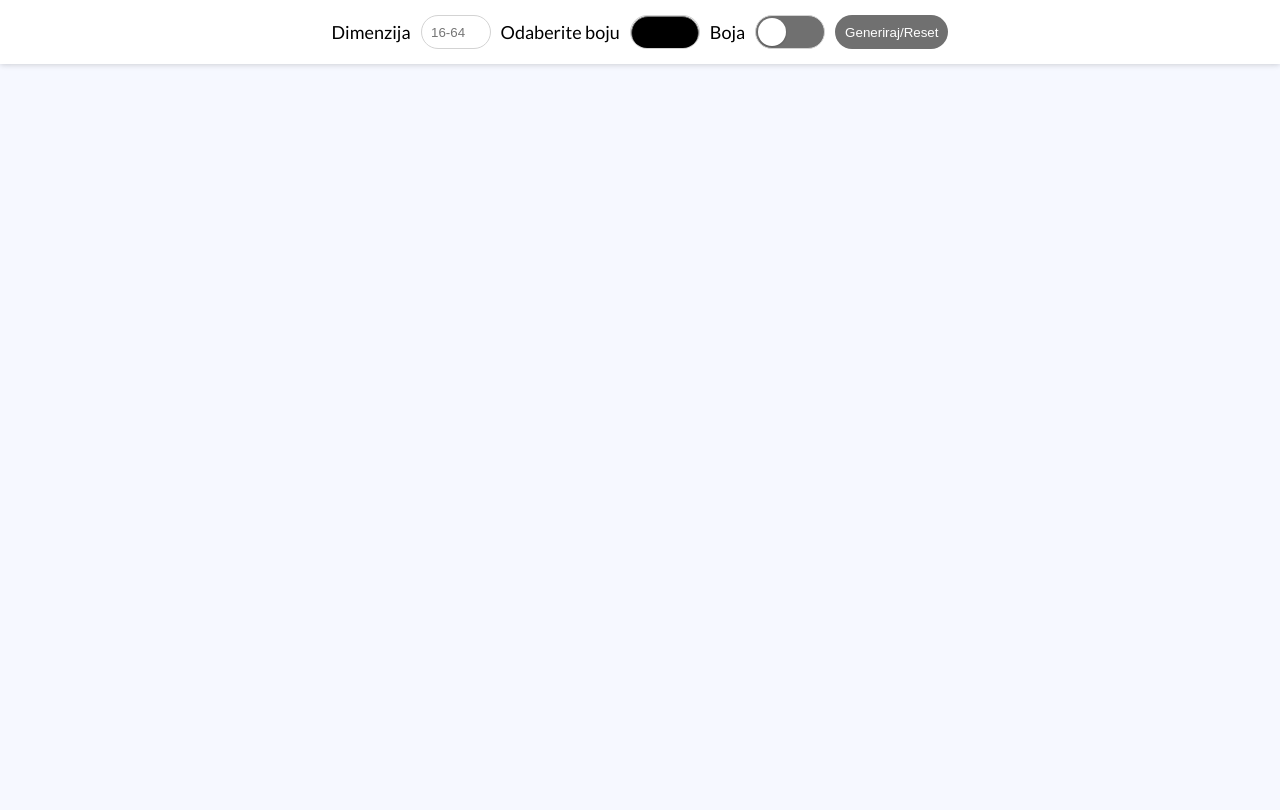
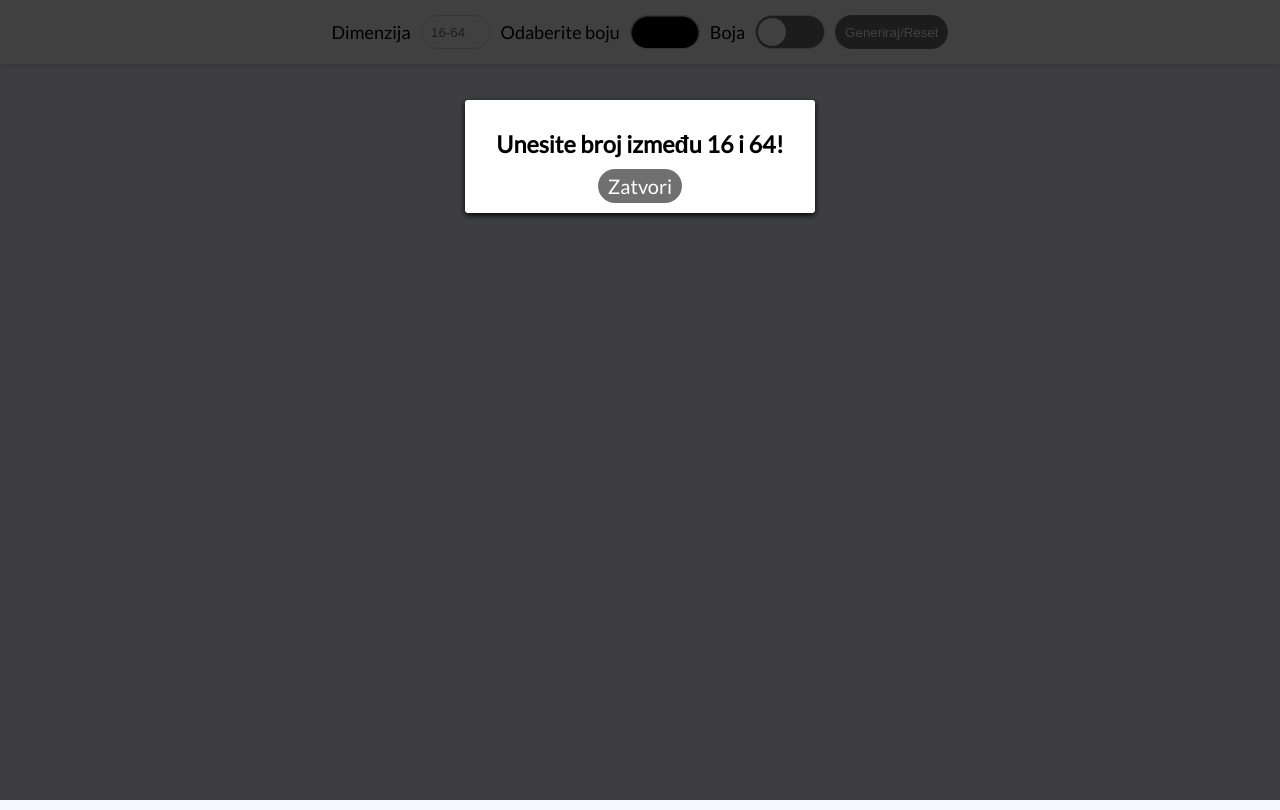
Before and after one commit to aajovan/grid, a website: page index.html in a window 1280 px wide. Both pictures are taken after a click on the button "Generiraj/Reset". Drawn offline with nearby package versions, Linux system fonts and the light colour scheme.

Commit message:
added popup

```diff
--- a/index.html
+++ b/index.html
@@ -32,10 +32,16 @@
             </div>
 
         </div>
+        <div class="popup" id="popup">
+            <div class="popup__content">
+                <h3>Unesite broj između 16 i 64!</h3>
+                <a class="popup__btn-close" href="javascript:void(0)">Zatvori</a>
+            </div>
+        </div>
+    </div>
+    <div class="gridMain">
 
-        <div class="gridMain">
-
-        </div>
+    </div>
     </div>
     <script type="text/javascript" src="js/main.js"></script>
 </body>
--- a/js/main.js
+++ b/js/main.js
@@ -10,7 +10,6 @@ var globalUI = {
   colorPicker: "colorPick",
   colorPickerCheckBox: "usePicker",
   defaultColor: "rgb(255, 255, 255)",
-  userError: "Unesite broj između 16 i 64!"
 };
 
 //Main function
@@ -33,8 +32,7 @@ var checkUserInput = function checkUserInput(number) {
   if (number && number > 15 && number < 65) {
     return true;
   }
-
-  alert(globalUI.userError);
+  $('#popup').fadeIn(300);
   return false;
 };
 
@@ -92,6 +90,10 @@ var generateEmptyGrid = function generateEmptyGrid(number) {
   }
 };
 
+$('.popup__btn-close').on('click', function () {
+  $('#popup').fadeOut(300);
+});
+
 document
   .getElementById(globalUI.btnGenerate)
   .addEventListener("click", initialize);
--- a/sass/abstracts/_variables.scss
+++ b/sass/abstracts/_variables.scss
@@ -2,6 +2,7 @@
 
 $color-grey-light-1: #d3d3d3;
 $color-grey-dark-1: #707070;
+$color-checkbox-active: #4cd964;
+$color-popup-transparent: rgba(0, 0, 0, 0.75);
 $color-white: #fff;
-$color-checkbox-active: #4cd964;
 $main-background: #f6f8ff;
--- /dev/null
+++ b/sass/components/_popup.scss
@@ -0,0 +1,44 @@
+.popup {
+    background: $color-popup-transparent;
+    display: none;
+    height: 100%;
+    left: 0px;
+    position: fixed;
+    top: 0px;
+    width: 100%;
+    z-index: 2;
+
+    &__btn-close {
+        background-color: $color-grey-dark-1;
+        border: none;
+        border-radius: 50px;
+        color: $color-white;
+        height: 100%;
+        padding: 5px 10px;
+        text-decoration: none;
+        &:hover {
+            border: none;
+            cursor: pointer;
+        }
+    }
+    &__content {
+        background: $color-white;
+        border-radius: 3px;
+        box-shadow: 0px 2px 6px rgba(0, 0, 0, 1);
+        box-sizing: border-box;
+        margin: 0 auto;
+        margin-top: 100px;
+        max-width: 350px;
+        padding: 15px;
+        position: relative;
+        width: 100%;
+
+        @media screen and (max-width: 1024px) {
+            width: 90%;
+        }
+
+        >* {
+            margin: 15px 10px;
+        }
+    }
+}
--- a/sass/main.scss
+++ b/sass/main.scss
@@ -9,3 +9,4 @@
 @import "components/gridField";
 @import "components/options";
 @import "components/checkbox";
+@import "components/popup";
```
Also changed, not shown: css/style.css.
